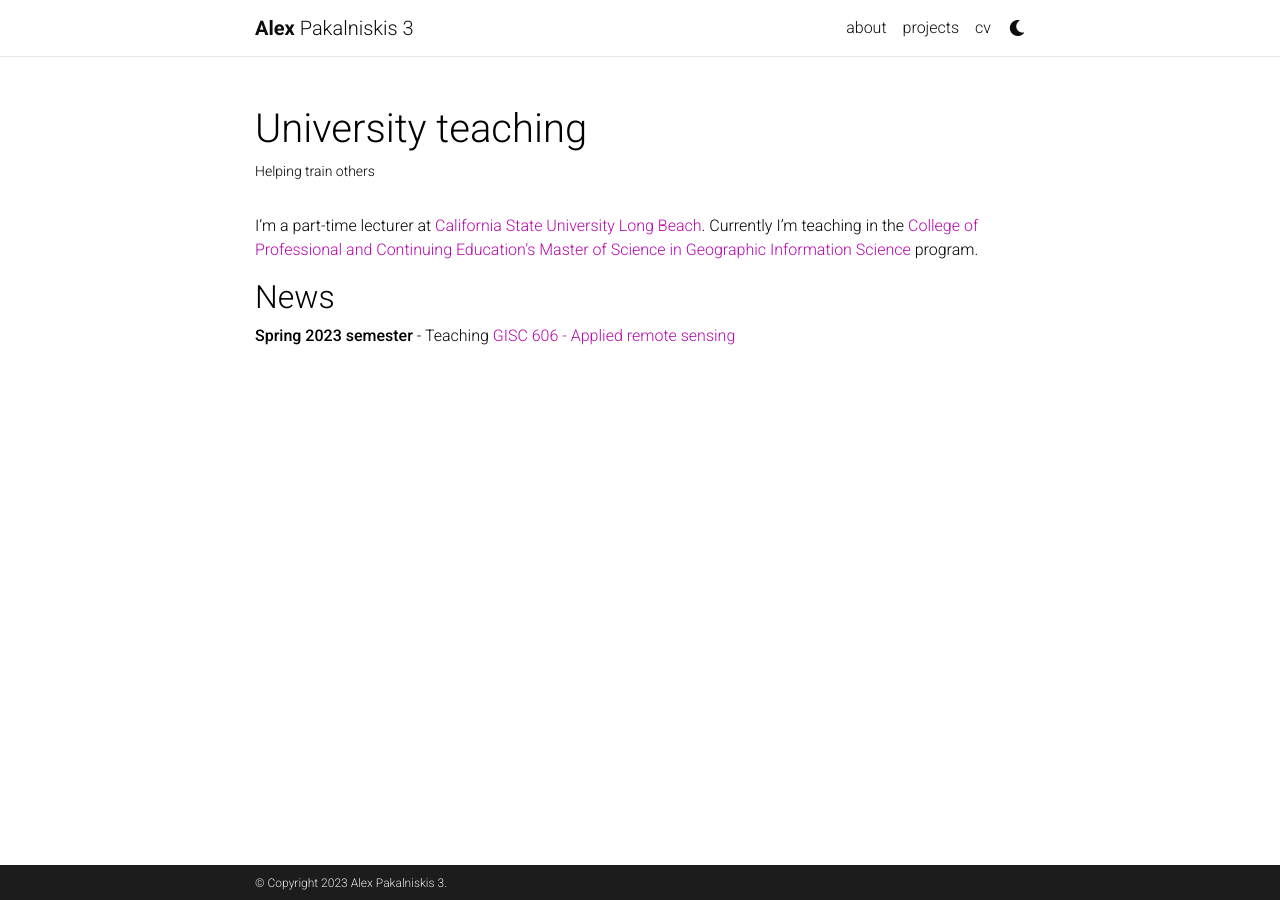
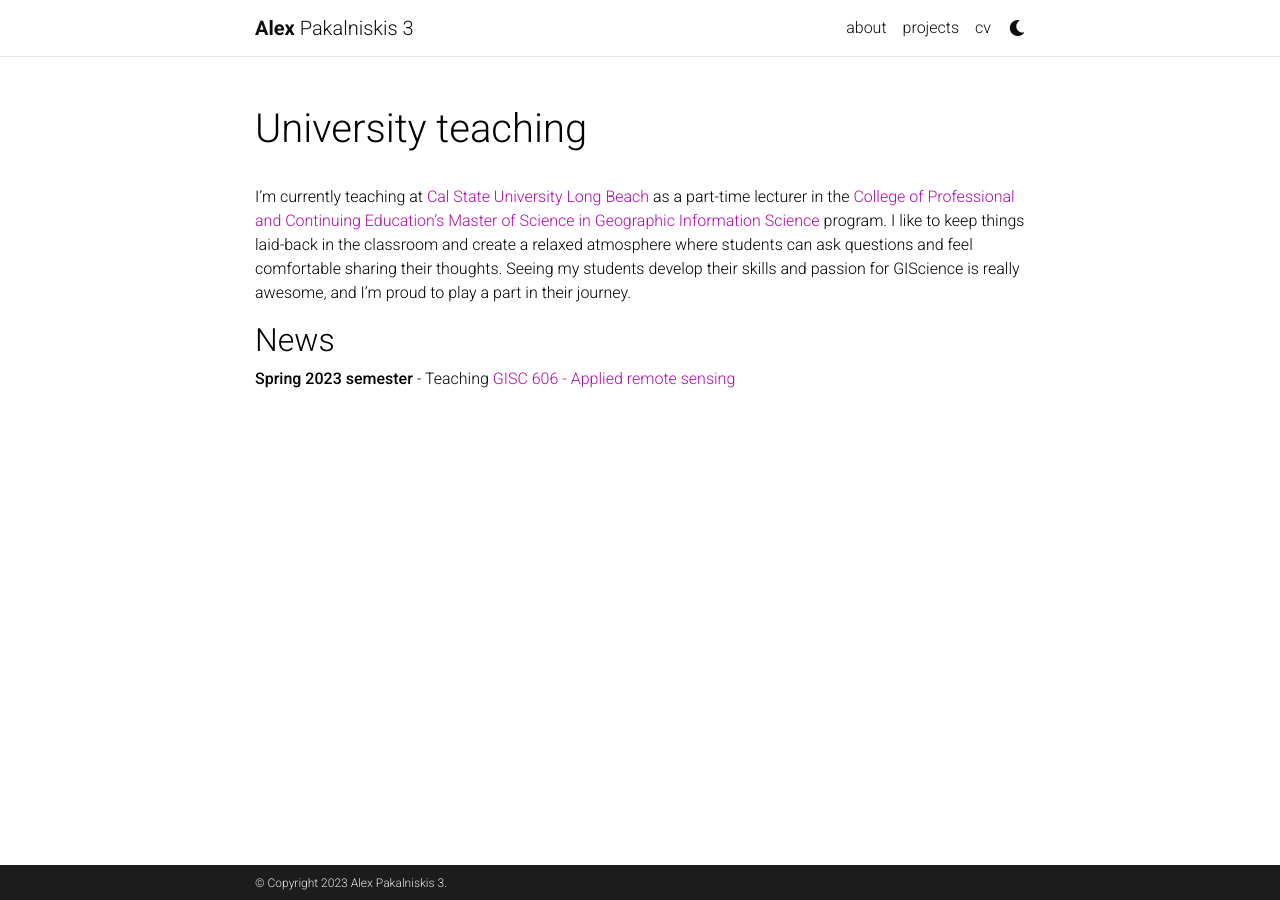
Before and after one commit to alex-pakalniskis/alex-pakalniskis.github.io, a Jekyll site: the page built from _projects/4_project.md, in a window 1280 px wide. Built offline with Jekyll 4.4.1, drawn with Linux system fonts in a browser that asks for light colours; comment, search, counter and statistics services are not loaded; a style sheet for code colours, icons or effects is not loaded.

Commit message:
Update 4_project.md

```diff
--- a/_projects/4_project.md
+++ b/_projects/4_project.md
@@ -1,13 +1,13 @@
 ---
 layout: page
 title: University teaching
-description: Helping train others
+<!-- description: Helping train the next generation -->
 img:
 importance: 1
 category: gis
 ---
 
-I'm a part-time lecturer at [California State University Long Beach](https://www.csulb.edu/). Currently I'm teaching in the [College of Professional and Continuing Education's](https://www.cpace.csulb.edu/) [Master of Science in Geographic Information Science](https://www.cpace.csulb.edu/courses/degree-programs/master-of-science-in-geographic-information-science) program.
+I'm currently teaching at [Cal State University Long Beach](https://www.csulb.edu/) as a part-time lecturer in the [College of Professional and Continuing Education's](https://www.cpace.csulb.edu/) [Master of Science in Geographic Information Science](https://www.cpace.csulb.edu/courses/degree-programs/master-of-science-in-geographic-information-science) program. I like to keep things laid-back in the classroom and create a relaxed atmosphere where students can ask questions and feel comfortable sharing their thoughts. Seeing my students develop their skills and passion for GIScience is really awesome, and I'm proud to play a part in their journey.
 
 ## News
 **Spring 2023 semester** - Teaching [GISC 606 - Applied remote sensing](https://alex-pakalniskis.github.io/gisc606-spring2023/)
```
